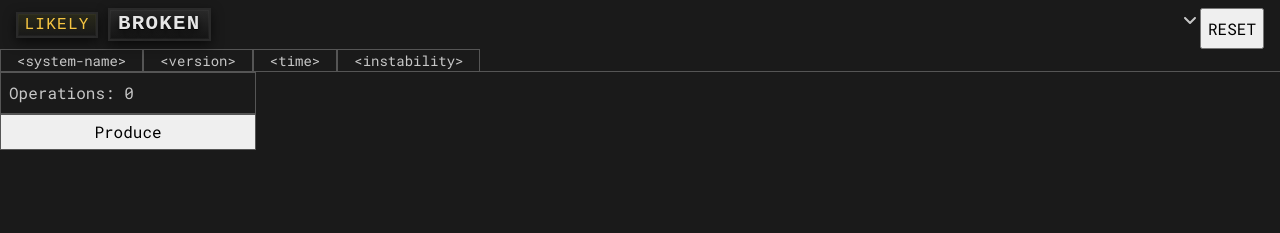
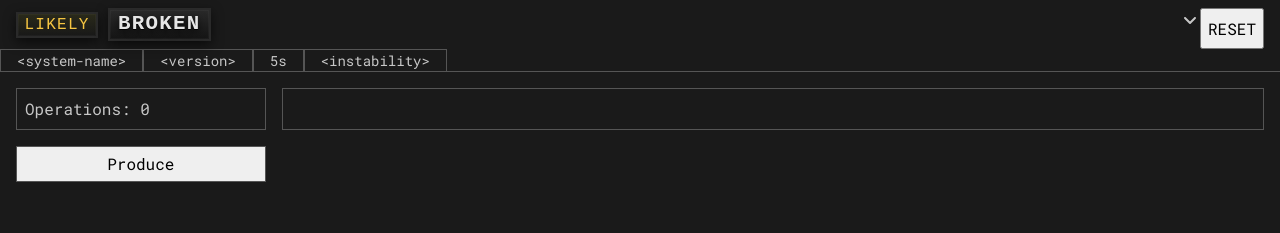
Before and after one commit to Denmads/likely-broken-clicker, a website built with Vite: page index.html in a window 1280 px wide. Built offline with nearby package versions, Linux system fonts and the light colour scheme.

Commit message:
added time to ui, refactore html

```diff
--- a/index.html
+++ b/index.html
@@ -6,6 +6,7 @@
      <link rel="stylesheet" href="src/styles/style.css">
      <link rel="stylesheet" href="src/styles/topbar.css">
      <link rel="stylesheet" href="src/styles/outputs.css">
+     <link rel="stylesheet" href="src/styles/primary-systems.css">
      <meta name="viewport" content="width=device-width, initial-scale=1.0" />
 
       <script src="https://example.com/fontawesome/v7.0.1/js/fontawesome.js" data-auto-replace-svg="nest"></script>
@@ -32,6 +33,7 @@
             </div>
         </div>
 
+        <div class="main-content">
             <!-- Outputs -->
             <div class="outputs">
                 <p id="operations">Operations: <span class="value">0</span></p>
@@ -40,6 +42,12 @@
             <!-- Manual Button -->
             <button class="manual-btn">Produce</button>
 
+            <!-- Primary Systems -->
+             <div class="primary-systems-container">
+
+             </div>
+        </div>
+
     </div>
 
     <script type="module" src="/src/logic/ui.ts"></script>
--- a/src/logic/core.ts
+++ b/src/logic/core.ts
@@ -4,6 +4,7 @@ import { LogarithmicValue } from './logarithmicValue';
 import * as GameState from './state';
 import { TraitRegistry } from './traitRegistry';
 import type { EffectContext, GameEvent } from './types';
+import { formatDuration } from './ui';
 
 class GameLoop {
   private game!: GameState.GameState;
@@ -128,9 +129,9 @@ class GameLoop {
 
   private updateUI(deltaTime: number) {
     // Decoupled UI updates
+    (document.querySelector("#operations > .value") as HTMLSpanElement).innerText = this.game.resources.operations.value.toFormattedString();
 
-    console.log("UI Update");
-    (document.querySelector("#operations > .value") as HTMLSpanElement).innerText = this.game.resources.operations.value.toFormattedString()
+    (document.querySelector(".info > #time") as HTMLParagraphElement).innerText = formatDuration(this.game.meta.time)
   }
 
   // Global event emitter
--- a/src/logic/ui.ts
+++ b/src/logic/ui.ts
@@ -39,3 +39,24 @@ export function formatNumber(value: number): string {
   const formatter = new Intl.NumberFormat(undefined, { maximumFractionDigits: 2})
   return `${formatter.format(value)}${units[u]}`;
 }
+
+export function formatDuration(seconds: number) {
+  if (seconds < 0) seconds = -seconds;
+  const time = {
+    day: Math.floor(seconds / 86400),
+    hour: Math.floor(seconds / 3600) % 24,
+    minute: Math.floor(seconds / 60) % 60,
+    second: Math.floor(seconds) % 60
+  };
+
+  let filteredEntries = Object.entries(time)
+    .filter(val => val[1] !== 0)
+
+  if (filteredEntries.length == 0)
+    return "0s"
+
+  return filteredEntries
+    .map(([key, val]) => `${val}${key[0]}`)
+    // .map(([key, val]) => `${val} ${key}${val !== 1 ? 's' : ''}`)
+    .join(', ');
+};
--- /dev/null
+++ b/src/styles/primary-systems.css
@@ -0,0 +1,3 @@
+.primary-systems-container {
+    grid-area: primary;
+}
--- a/src/styles/style.css
+++ b/src/styles/style.css
@@ -95,14 +95,32 @@ textarea:not([rows]) {
 
 .container {
     display: grid;
+    grid-template-columns: 1fr;
+    grid-template-rows: repeat(auto, 2);
+    grid-template-areas:
+        "topbar"
+        "main";
+
+
+}
+
+.main-content {
+    --panel-spacing: 1rem;
+
+    grid-area: main;
+
+    display: grid;
     grid-template-columns: minmax(auto, 20%) auto;
-    grid-template-rows: repeat(auto, 5);
+    grid-template-rows: repeat(auto, 4);
     grid-template-areas:
-        "topbar topbar"
         "output primary"
         "manual-btn subsystems"
         "log log"
         "hotfixes debug";
+
+    padding: var(--panel-spacing);
+    row-gap: var(--panel-spacing);
+    column-gap: var(--panel-spacing);
 
     > * {
         padding: 0.5rem;
--- a/src/styles/topbar.css
+++ b/src/styles/topbar.css
@@ -1,5 +1,6 @@
 #top-bar {
     grid-area: topbar;
+    border-bottom: 1px solid #555555;
     border-width: 0 0 1px 0;
     padding: 0.5rem 0 0 0;
 
--- a/tsconfig.json
+++ b/tsconfig.json
@@ -16,8 +16,8 @@
 
     /* Linting */
     "strict": true,
-    "noUnusedLocals": true,
-    "noUnusedParameters": true,
+    "noUnusedLocals": false,
+    "noUnusedParameters": false,
     "erasableSyntaxOnly": true,
     "noFallthroughCasesInSwitch": true,
     "noUncheckedSideEffectImports": true
```
Lines whose indentation alone changed are shown as unchanged.
